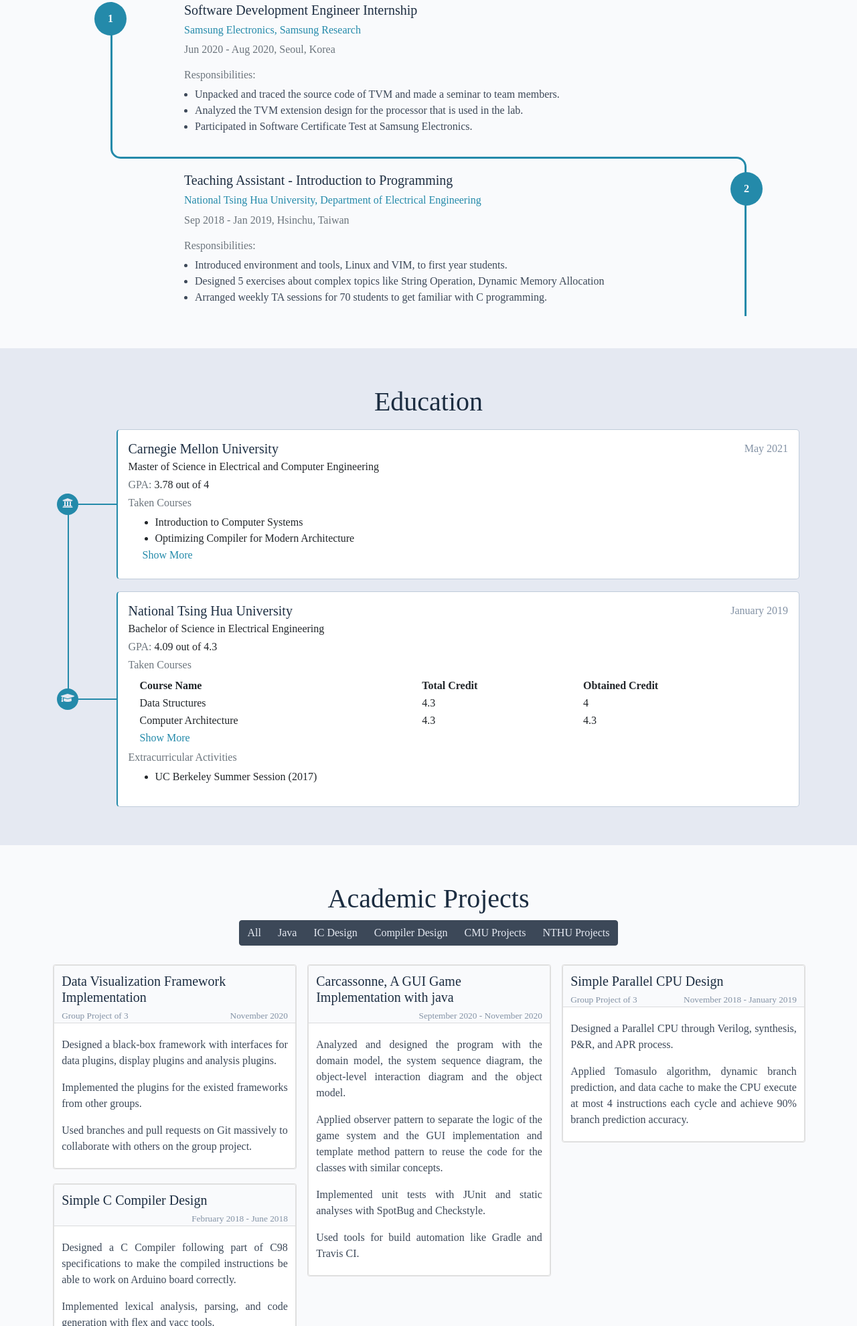
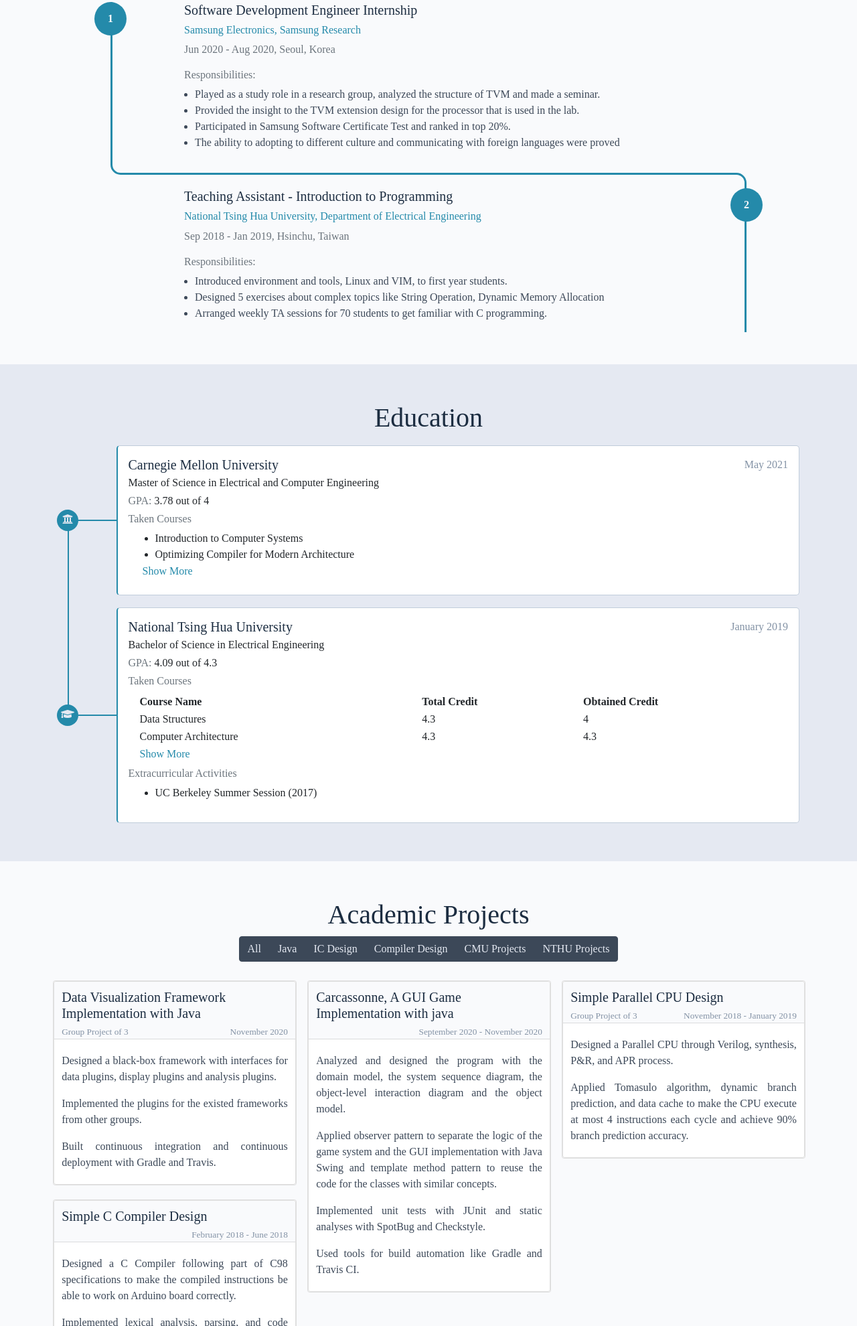
Before and after one commit to En-Tien/En-Tien.github.io, a plain HTML site: page index.html in a window 1280 px wide. Shown: the part 2091-4071 px from the top of the page at 67% size. Drawn offline with Linux system fonts and the light colour scheme; a web font is replaced by a local one.

Commit message:
Modifies Resume

```diff
--- a/index.html
+++ b/index.html
@@ -612,11 +612,13 @@ if (!doNotTrack) {
     <h6 class="text-muted">Responsibilities:</h6>
     <ul class="justify-content-around">
 
-        <li>Unpacked and traced the source code of TVM and made a seminar to team members.</li>
+        <li>Played as a study role in a research group, analyzed the structure of TVM and made a seminar.</li>
 
-        <li>Analyzed the TVM extension design for the processor that is used in the lab.</li>
+        <li>Provided the insight to the TVM extension design for the processor that is used in the lab.</li>
 
-        <li>Participated in Software Certificate Test at Samsung Electronics.</li>
+        <li>Participated in Samsung Software Certificate Test and ranked in top 20%.</li>
+
+        <li>The ability to adopting to different culture and communicating with foreign languages were proved</li>
 
     </ul>
 </div>
@@ -925,7 +927,7 @@ if (!doNotTrack) {
         <div>
           <div class="d-flex">
 
-            <h5 class="card-title mb-0">Data Visualization Framework Implementation</h5>
+            <h5 class="card-title mb-0">Data Visualization Framework Implementation with Java</h5>
           </div>
           <div class="sub-title">
             <span>Group Project of 3</span>
@@ -936,7 +938,7 @@ if (!doNotTrack) {
       <div class="card-body text-justify pt-1 pb-1">
         <p><p>Designed a black-box framework with interfaces for data plugins, display plugins and analysis plugins.</p>
 <p>Implemented the plugins for the existed frameworks from other groups.</p>
-<p>Used branches and pull requests on Git massively to collaborate with others on the group project.</p>
+<p>Built continuous integration and continuous deployment with Gradle and Travis.</p>
 </p>
         <span class="float-right">
 
@@ -967,7 +969,7 @@ if (!doNotTrack) {
       </a>
       <div class="card-body text-justify pt-1 pb-1">
         <p><p>Analyzed and designed the program with the domain model, the system sequence diagram, the object-level interaction diagram and the object model.</p>
-<p>Applied observer pattern to separate the logic of the game system and the GUI implementation and template method pattern to reuse the code for the classes with similar concepts.</p>
+<p>Applied observer pattern to separate the logic of the game system and the GUI implementation with Java Swing and template method pattern to reuse the code for the classes with similar concepts.</p>
 <p>Implemented unit tests with JUnit and static analyses with SpotBug and Checkstyle.</p>
 <p>Used tools for build automation like Gradle and Travis CI.</p>
 </p>
```
